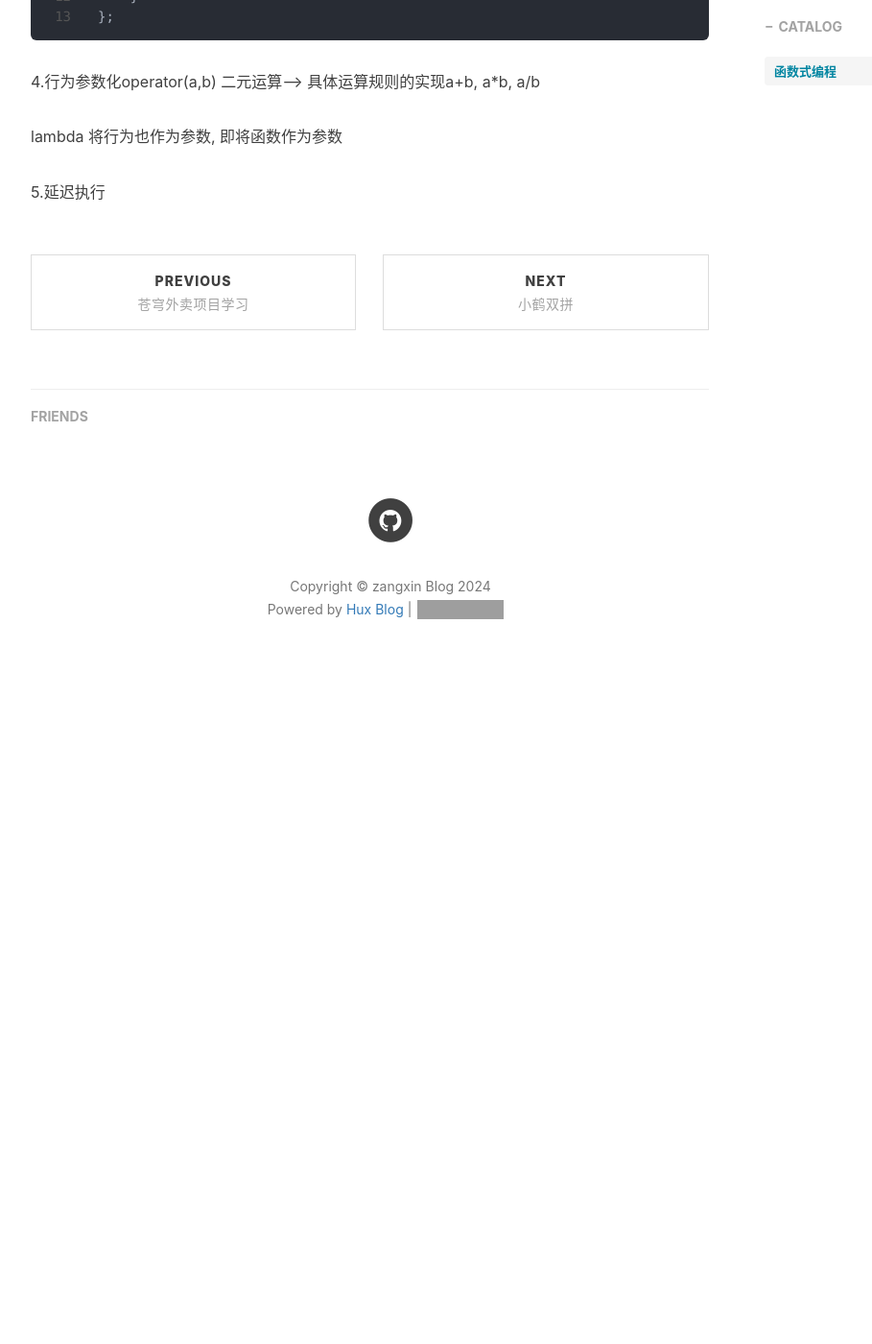
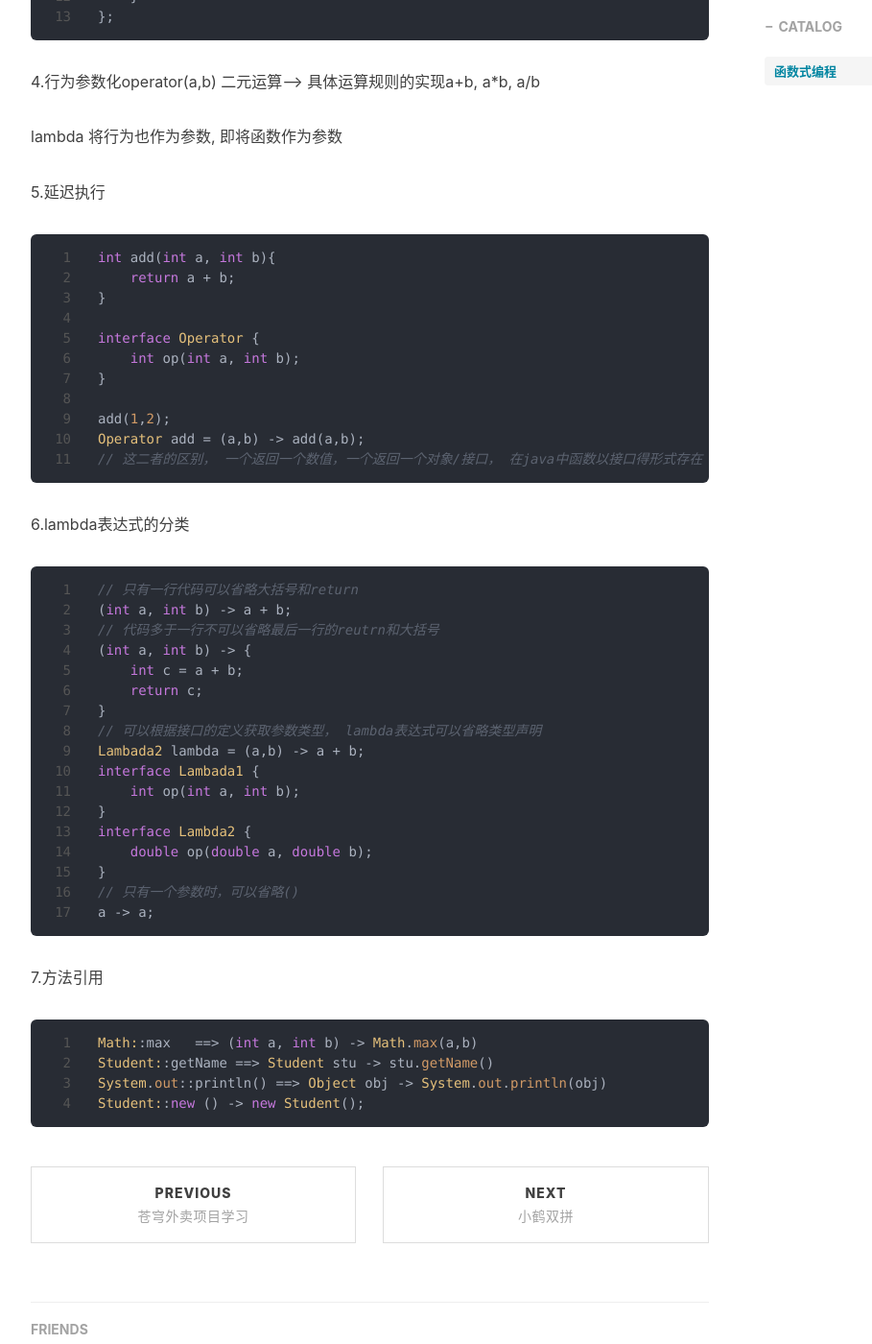
Before and after one commit to zangxin51/zangxin51.github.io, a Jekyll site: the page built from _posts/2024-08-10-functionalprogramming.markdown, in a window 1280 px wide and 1400 px high, scrolled down 1288 px. Shown: the whole window at 96% size, without its empty margins (233-1142 px from the left). Built offline with Jekyll 4.4.1, drawn with Linux system fonts in a browser that asks for light colours; nearby versions of some CDN libraries; comment, search, counter and statistics services are not loaded; before the commit the page ends 2027 px from its top, so only the background shows below that; some of the changed text lies outside the part shown; grey boxes are pictures that could not be loaded.

Commit message:
Update 2024-08-10-functionalprogramming.markdown

````diff
--- a/_posts/2024-08-10-functionalprogramming.markdown
+++ b/_posts/2024-08-10-functionalprogramming.markdown
@@ -17,11 +17,11 @@ tags:
 
 # 函数式编程
 
-1.函数f: A-->B的一个映射, (A,B为非空集合)
+1.函数f: A-->B的一个映射, (A,B为非空集合) 自变量x的不可变性（java中就是final类型）
 
 f: x --> f(x)
 
-x的不可变性
+f(x) = x ^ 2,f:  x -> x ^ 2， lambda 表达式就是函数（映射）
 
 2.在java中 静态方法相当于C语言的中函数概念, 因为实例方法的调用需要`对象.方法()`调用
 
@@ -52,3 +52,52 @@ static Lambda minus = new Lambda() {
 lambda 将行为也作为参数, 即将函数作为参数
 
 5.延迟执行
+
+```java
+int add(int a, int b){
+    return a + b;
+}
+
+interface Operator {
+    int op(int a, int b);
+}
+
+add(1,2);
+Operator add = (a,b) -> add(a,b);
+// 这二者的区别， 一个返回一个数值，一个返回一个对象/接口， 在java中函数以接口得形式存在
+```
+
+
+
+
+
+6.lambda表达式的分类
+
+```java
+// 只有一行代码可以省略大括号和return
+(int a, int b) -> a + b;
+// 代码多于一行不可以省略最后一行的reutrn和大括号
+(int a, int b) -> {
+    int c = a + b;
+    return c;
+}
+// 可以根据接口的定义获取参数类型， lambda表达式可以省略类型声明
+Lambada2 lambda = (a,b) -> a + b;
+interface Lambada1 {
+    int op(int a, int b);
+}
+interface Lambda2 {
+    double op(double a, double b);
+}
+// 只有一个参数时，可以省略()
+a -> a;
+```
+
+7.方法引用
+
+```java
+Math::max   ==> (int a, int b) -> Math.max(a,b)
+Student::getName ==> Student stu -> stu.getName()
+System.out::println() ==> Object obj -> System.out.println(obj)
+Student::new () -> new Student();
+```
````
